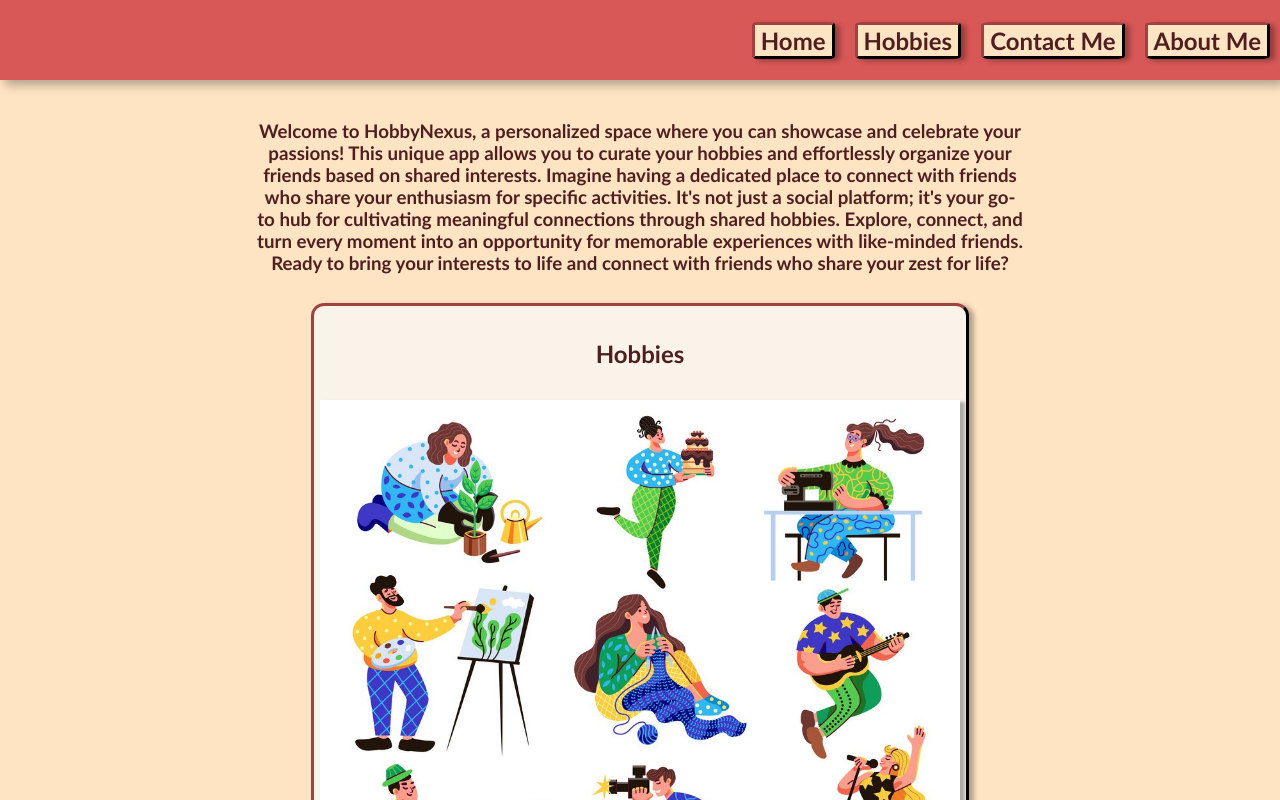
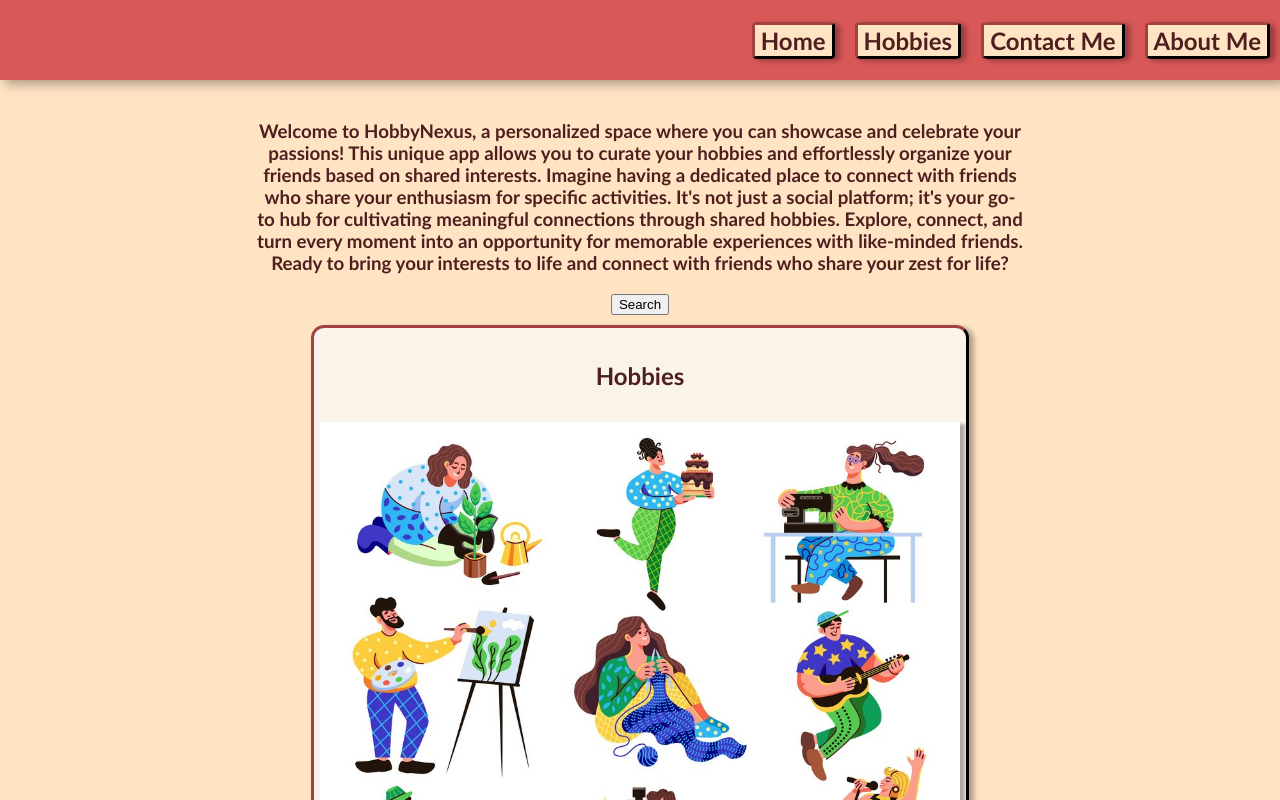
Before and after one commit to ekaczor/friends-app, a React (Create React App) app: page / in a window 1280 px wide. Shown: the top 800 px of the page. Built offline with nearby package versions, Linux system fonts and the light colour scheme.

Commit message:
adding searchbar component

```diff
--- a/src/pages/home-page/HomePage.js
+++ b/src/pages/home-page/HomePage.js
@@ -2,6 +2,7 @@
 // import FriendComponent from "../../components/FriendComponent";
 import HomeHobby from "../../components/HomeHobby";
 import { useNavigate } from "react-router-dom";
+import SearchBar from "./SearchBar";
 
 //I think that I want to give the user the ability to add a hobby
 const HomePage = () => {
@@ -29,6 +30,7 @@
           friends. Ready to bring your interests to life and connect with
           friends who share your zest for life?
         </h3>
+        <div><SearchBar/></div>
         <div onClick={navigateToHobbiesPage}>
           <HomeHobby />
         </div>
--- /dev/null
+++ b/src/pages/home-page/SearchBar.js
@@ -0,0 +1,8 @@
+const SearchBar = () => {
+    return (
+        <div>
+        <button>Search</button></div>
+    )
+}
+
+export default SearchBar;
```
